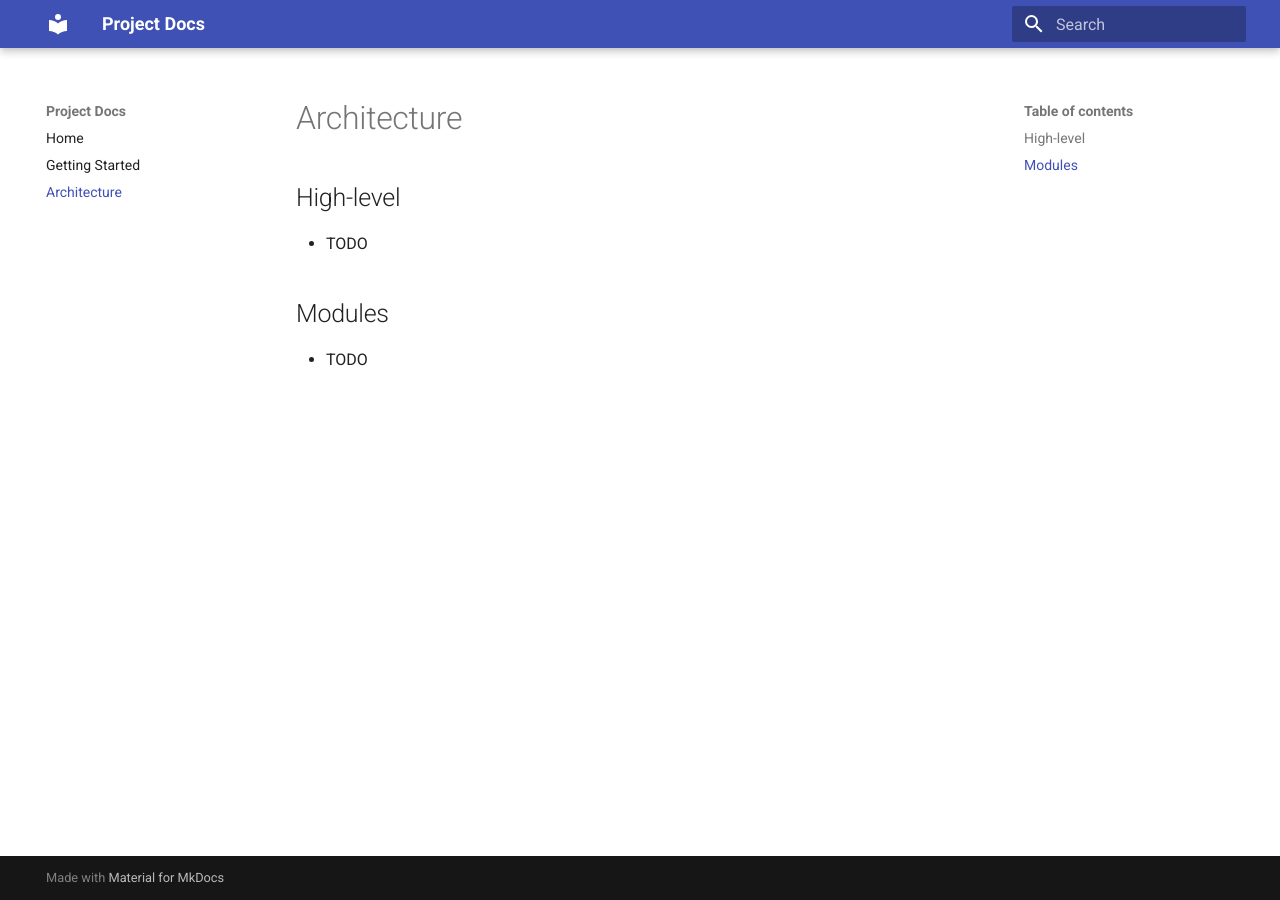
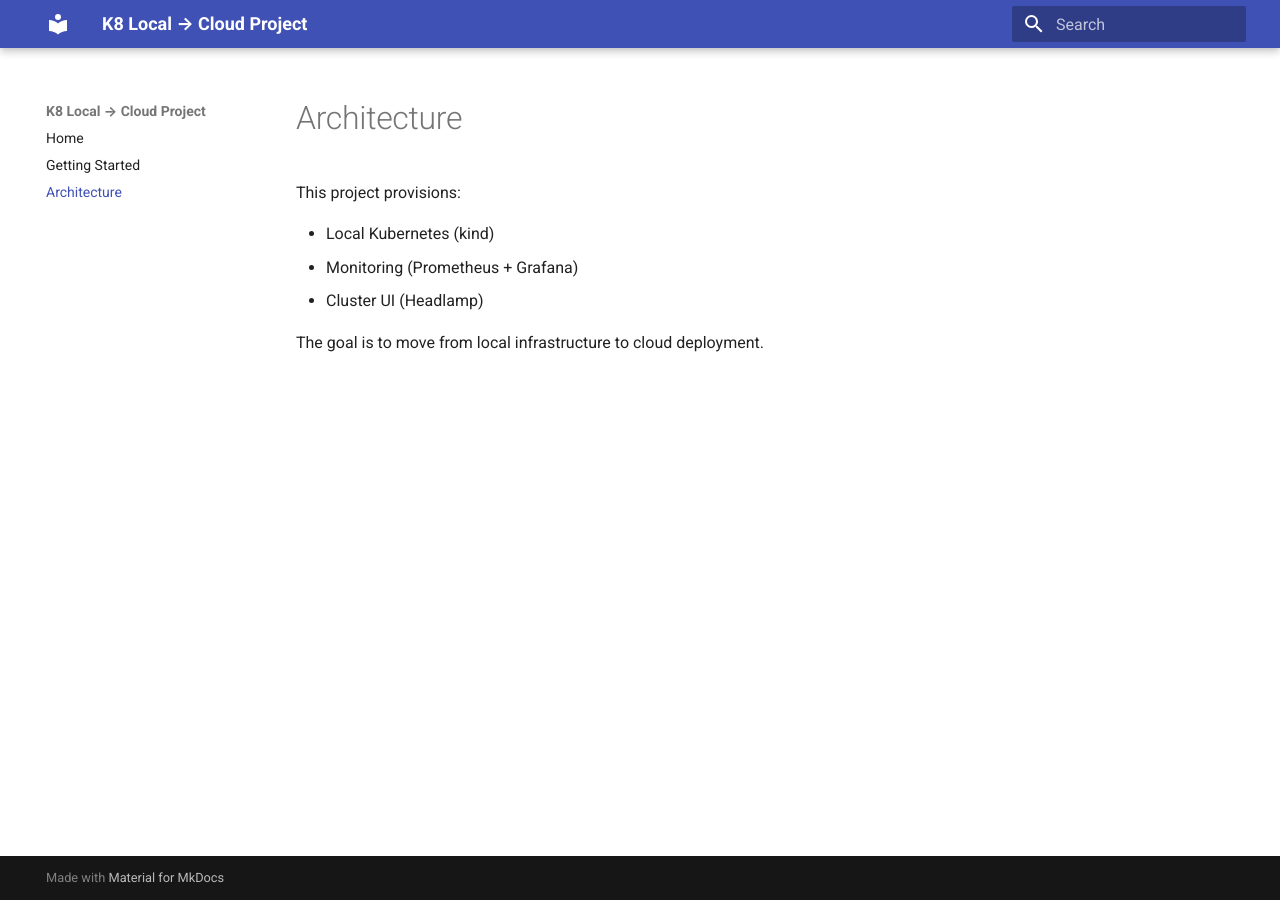
Before and after one commit to dannys0n/K8-Local-To-Cloud-Project, an MkDocs documentation site: the page built from docs/architecture.md, in a window 1280 px wide. Built offline with MkDocs 1.6.1 and Material for MkDocs 9.7.7, drawn with Linux system fonts in a browser that asks for light colours.

Commit message:
refactor: updating md

```diff
--- a/docs/architecture.md
+++ b/docs/architecture.md
@@ -1,7 +1,9 @@
 # Architecture
 
-## High-level
-- TODO
+This project provisions:
 
-## Modules
-- TODO
+- Local Kubernetes (kind)
+- Monitoring (Prometheus + Grafana)
+- Cluster UI (Headlamp)
+
+The goal is to move from local infrastructure to cloud deployment.
--- a/mkdocs.yml
+++ b/mkdocs.yml
@@ -1,4 +1,4 @@
-site_name: Project Docs
+site_name: K8 Local → Cloud Project
 
 theme:
   name: material
```
Also changed, not shown: docs/getting-started.md (+4 -4 lines), docs/index.md (+3 -5 lines).
